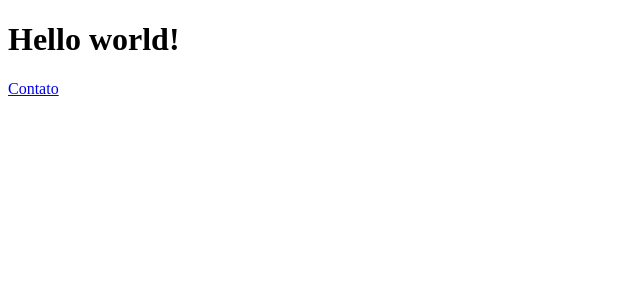
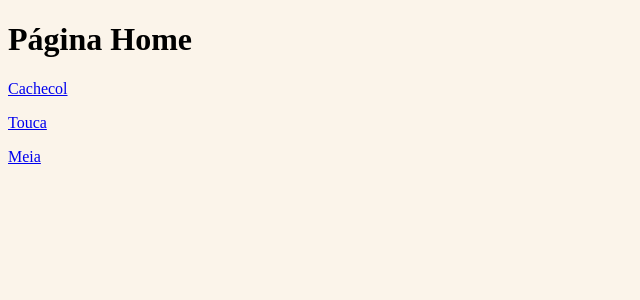
Before and after one commit to jeffersonassilva/netcrochet, a Next.js app: page / in a window 1280 px wide. Shown: the top 300 px of the page, without its empty margins (0-640 px from the left). Built offline with nearby package versions, Linux system fonts and the light colour scheme.

Commit message:
feat: criando as telas de cada produto

```diff
--- a/src/pages/_app.tsx
+++ b/src/pages/_app.tsx
@@ -1,6 +1,17 @@
 import '../styles/main.css'
 import type {AppProps} from 'next/app'
+import {useState} from 'react'
 
 export default function App({Component, pageProps}: AppProps) {
-    return <Component {...pageProps} />
+    const [bgColor, setBgColor] = useState('#fbf4ea')
+    return (
+        <>
+            <Component {...pageProps} stateChangeColor={setBgColor}/>
+            <style jsx global>{`
+              body {
+                background: ${bgColor};
+              }
+            `}</style>
+        </>
+    )
 }
--- a/src/pages/_document.jsx
+++ b/src/pages/_document.jsx
@@ -1,11 +1,13 @@
 import {Html, Head, Main, NextScript} from 'next/document'
+import {useState} from 'react'
 
 export default function Document() {
+    const [bgColor, setBgColor] = useState('#fbf4ea')
     return (
         <Html lang="pt-BR">
             <Head/>
-            <body className="bg-gradient-to-r from-[#fbf4ea] via-[#f5ede1] to-[#fbf4ea]">
-                <Main/>
+            <body>
+                <Main stateChangeColor={setBgColor}/>
                 <NextScript/>
             </body>
         </Html>
--- a/src/pages/index.tsx
+++ b/src/pages/index.tsx
@@ -1,15 +1,18 @@
 import Head from 'next/head'
 import Link from 'next/link'
+import {useEffect} from 'react'
 
-export default function Home() {
+export default function Home({stateChangeColor, ...props}: { stateChangeColor: any, props: any }) {
+    useEffect(() => {
+        stateChangeColor('#fbf4ea')
+    })
+
     return (
-        <div>
-            <h1 className="text-3xl">
-                Hello world!
-            </h1>
-            <Link href="/contato">
-                Contato
-            </Link>
-        </div>
+        <>
+            <h1 className="text-3xl">Página Home</h1>
+            <p><Link href="/cachecol">Cachecol</Link></p>
+            <p><Link href="/touca">Touca</Link></p>
+            <p><Link href="/meia">Meia</Link></p>
+        </>
     )
 }
```
Also changed, not shown: src/pages/cachecol.tsx (added, +16 -0 lines), src/pages/contato.tsx (deleted, +0 -15 lines), src/pages/meia.tsx (added, +16 -0 lines), src/pages/touca.tsx (added, +16 -0 lines).
